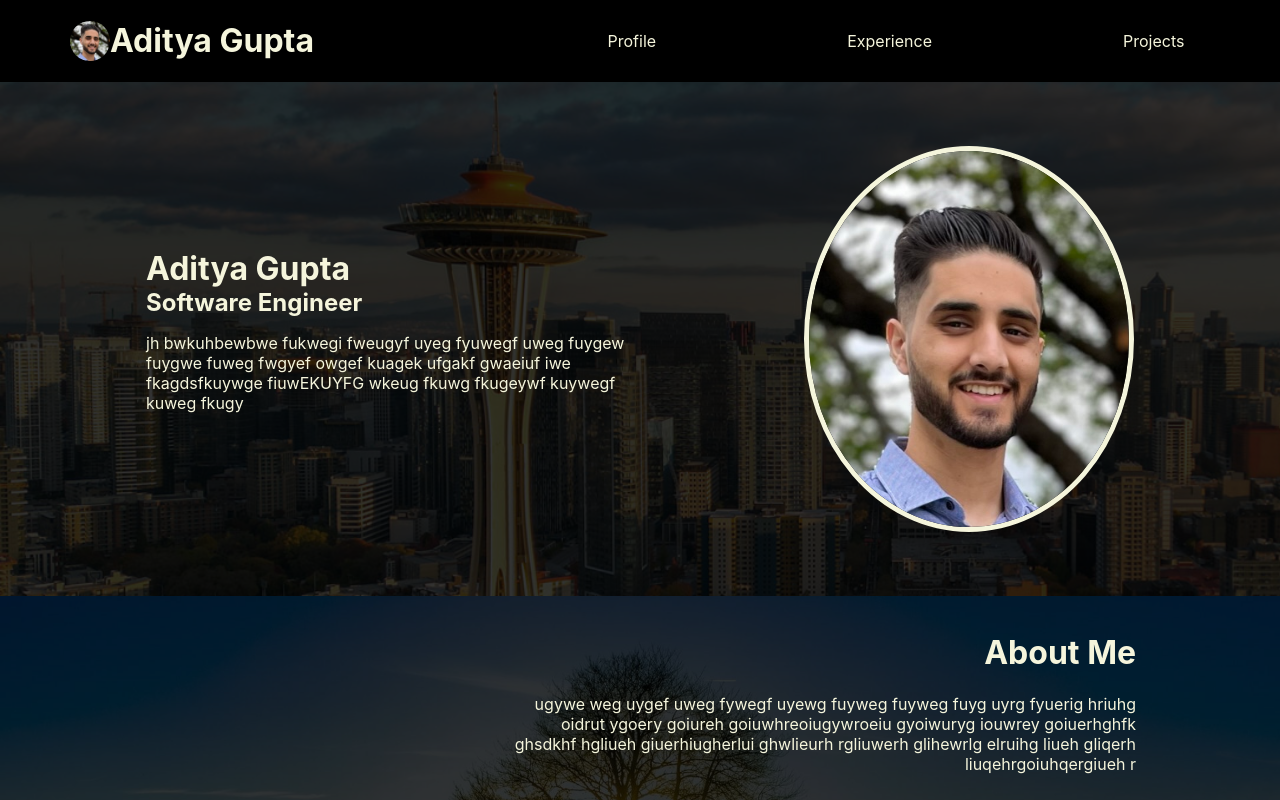
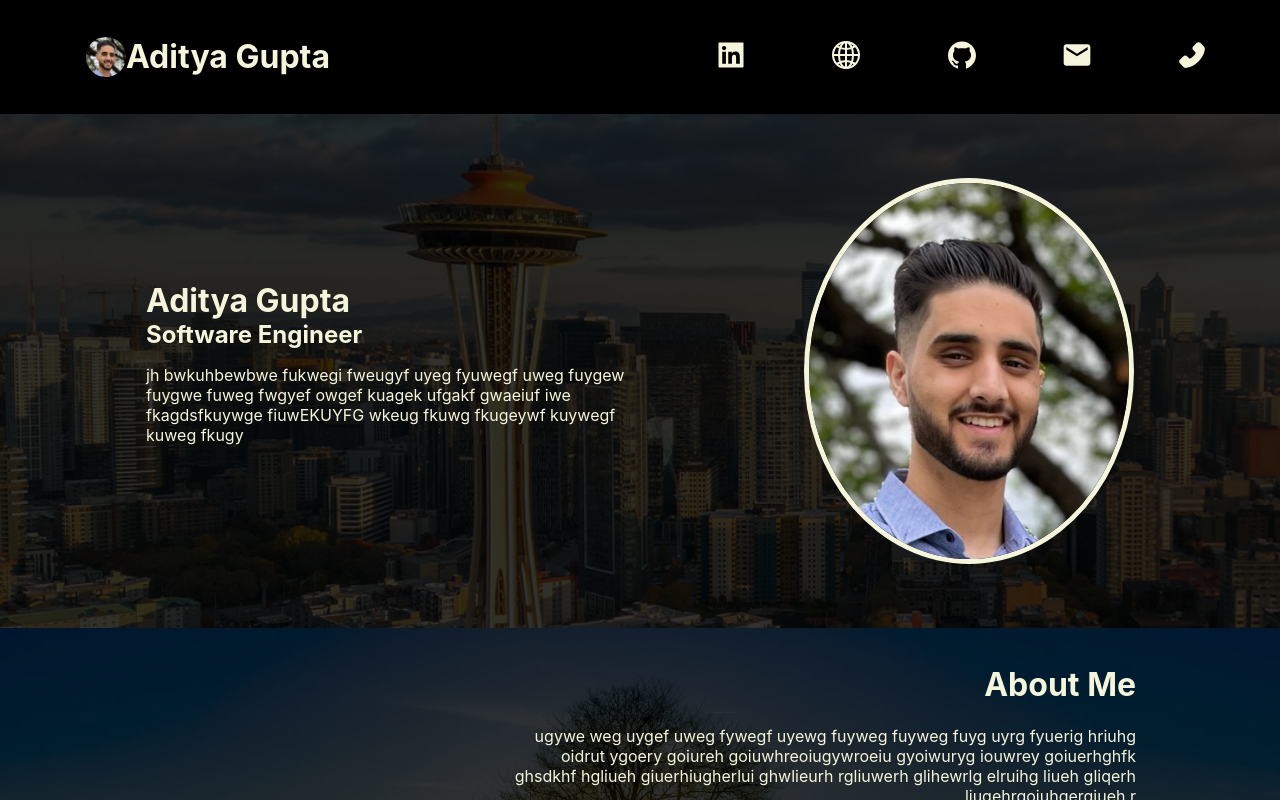
Before and after one commit to aditya000028/roulettech-assignment, a React (Create React App) app in the folder frontend/roulettech-assigment/: page / in a window 1280 px wide. Shown: the top 800 px of the page. Built offline with nearby package versions, Linux system fonts and the light colour scheme.

Commit message:
Added icons to navbar

```diff
--- a/frontend/roulettech-assigment/src/components/navbar/Navbar.js
+++ b/frontend/roulettech-assigment/src/components/navbar/Navbar.js
@@ -1,25 +1,59 @@
-import { Link } from "react-router-dom";
 import profilePicture from "../../pictures/ProfilePicture.jpeg";
-import { Avatar } from "@mui/material"
+import { Avatar } from "@mui/material";
 import classes from "./Navbar.module.css";
+import { AiFillLinkedin, AiFillGithub, AiFillPhone } from "react-icons/ai";
+import { MdEmail } from "react-icons/md";
+import { IoGlobeOutline } from "react-icons/io5";
 
 export default function Navbar() {
   return (
     <header>
       <div className={classes.aditya}>
-        <Avatar alt="profile" src={profilePicture} className={classes.profilePicture} />
+        <Avatar
+          alt="profile"
+          src={profilePicture}
+          className={classes.profilePicture}
+        />
         <h1>Aditya Gupta</h1>
       </div>
       <nav>
         <ul className={classes.links}>
           <li>
-            <Link to="/">Profile</Link>
+            <a
+              href="https://www.linkedin.com/in/aditya-gupta-developer/"
+              target="_blank"
+              rel="noreferrer author"
+            >
+              <AiFillLinkedin className={classes.icon} />
+            </a>
           </li>
           <li>
-            <Link to="/experience">Experience</Link>
+            <a
+              href="https://www.portofaditya.com/"
+              target="_blank"
+              rel="noreferrer author"
+            >
+              <IoGlobeOutline className={classes.icon} />
+            </a>
           </li>
           <li>
-            <Link to="/projects">Projects</Link>
+            <a
+              href="https://github.com/aditya000028"
+              target="_blank"
+              rel="noreferrer author"
+            >
+              <AiFillGithub className={classes.icon} />
+            </a>
+          </li>
+          <li>
+            <a href="mailto:aditya.g000028@gmail.com">
+              <MdEmail className={classes.icon} />
+            </a>
+          </li>
+          <li>
+            <a href="tel:+14255243452">
+              <AiFillPhone className={classes.icon} />
+            </a>
           </li>
         </ul>
       </nav>
--- a/frontend/roulettech-assigment/src/components/navbar/Navbar.module.css
+++ b/frontend/roulettech-assigment/src/components/navbar/Navbar.module.css
@@ -11,7 +11,8 @@ nav {
   display: flex;
   flex-wrap: wrap;
   align-items: center;
-  width: 60%;
+  justify-content: center;
+  width: 50%;
 }
 
 .aditya {
@@ -20,6 +21,7 @@ nav {
   align-items: center;
   justify-content: center;
   flex-wrap: wrap;
+  margin: 16px;
 }
 
 .links {
@@ -27,9 +29,15 @@ nav {
   flex-wrap: wrap;
   width: 100%;
   list-style: none;
-  margin: 0;
+  margin: 5%;
   padding: 0;
   justify-content: space-around;
+}
+
+.icon {
+  width: 32px;
+  height: 32px;
+  margin: 5%;
 }
 
 a {
```
